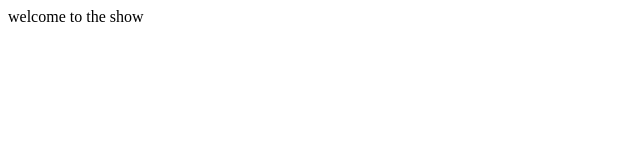
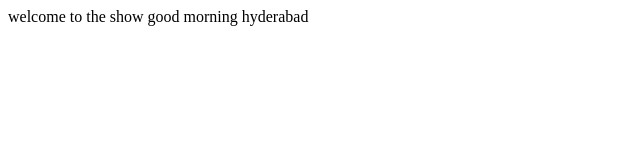
Before and after one commit to karthikreddygillela/ubuntu-project, a plain HTML site: page index.html in a window 1280 px wide. Shown: the whole page, without its empty margins (0-640 px from the left). Drawn offline with Linux system fonts and the light colour scheme.

Commit message:
second commit

```diff
--- a/index.html
+++ b/index.html
@@ -5,5 +5,6 @@
 	</head>
 	<body>
 		welcome to the show
+		good morning hyderabad
 	</body>
 </html>
```
